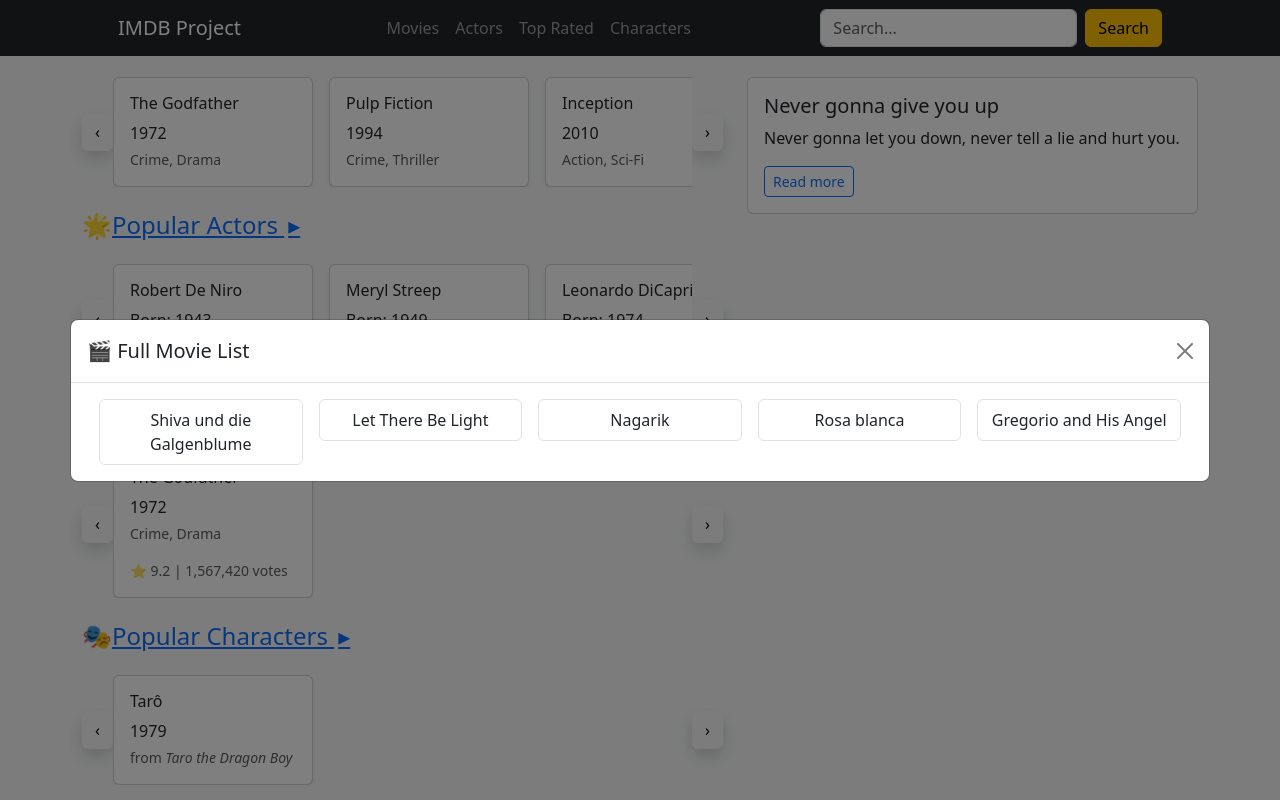
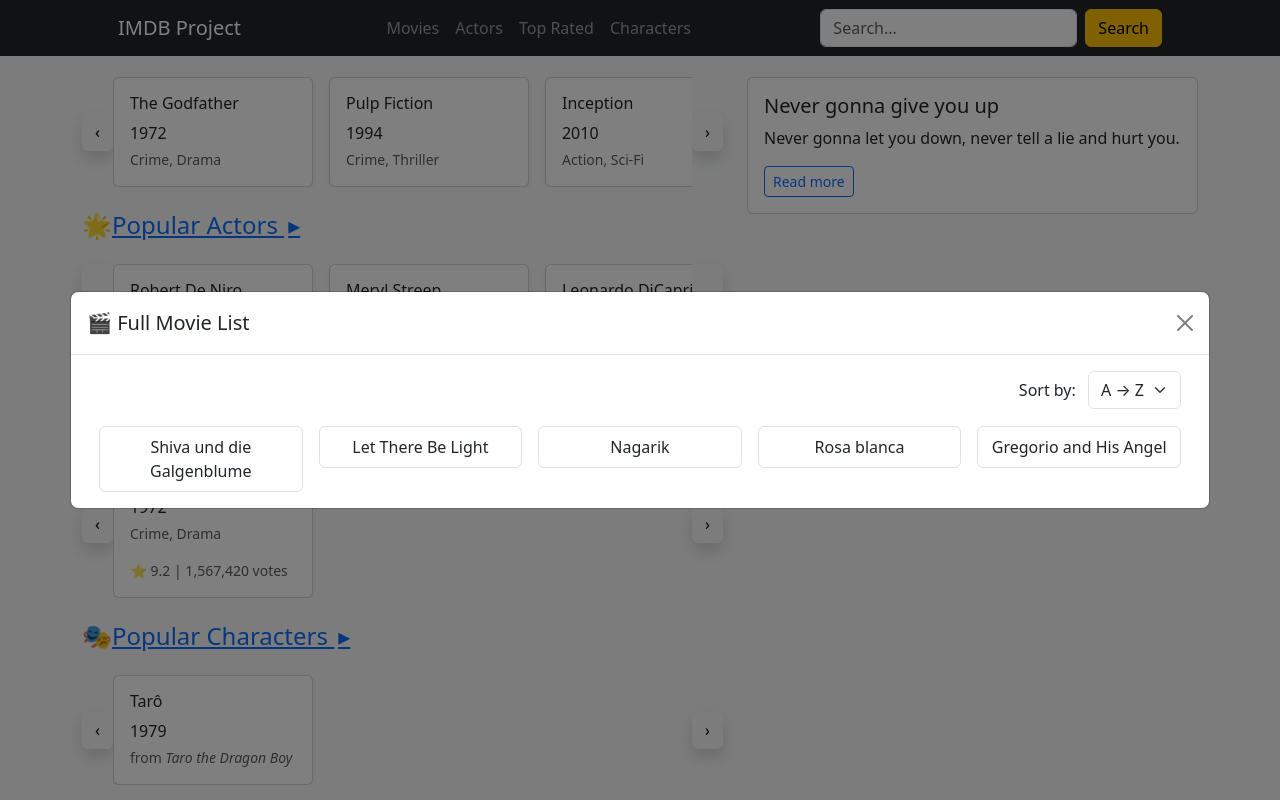
Before and after one commit to Michaellww/IMDB-group-project, a PHP site: page / in a window 1280 px wide, after a click that opens the changed part. Run offline with PHP 8.4, Linux system fonts and the light colour scheme.

Commit message:
Sorting out Movie lists. Working on director names currently.

```diff
--- a/Skeleton/imdb-php/PHP/index.php
+++ b/Skeleton/imdb-php/PHP/index.php
@@ -90,6 +90,7 @@
                         </div>
                     </div>
                     <!-- Add this anywhere near the end of <body> -->
+                    <!-- Full Movie List Modal -->
                     <div class="modal fade" id="allMoviesModal" tabindex="-1" aria-labelledby="allMoviesLabel" aria-hidden="true">
                         <div class="modal-dialog modal-xl modal-dialog-centered">
                             <div class="modal-content">
@@ -99,14 +100,23 @@
                                 </div>
                                 <div class="modal-body">
                                     <div class="container">
-                                        <div class="row row-cols-1 row-cols-sm-2 row-cols-md-3 row-cols-lg-5 g-3">
-                                            <!-- Example movie title -->
+                                        <!-- Sort Dropdown -->
+                                        <div class="mb-3 text-end">
+                                            <label for="sortMovies" class="form-label me-2">Sort by:</label>
+                                            <select id="sortMovies" class="form-select d-inline-block w-auto">
+                                                <option value="asc">A → Z</option>
+                                                <option value="desc">Z → A</option>
+                                            </select>
+                                        </div>
+
+                                        <!-- Movie Titles Grid -->
+                                        <div id="movieListContainer" class="row row-cols-1 row-cols-sm-2 row-cols-md-3 row-cols-lg-5 g-3">
                                             <div class="col"><div class="p-2 border rounded text-center">Shiva und die Galgenblume</div></div>
                                             <div class="col"><div class="p-2 border rounded text-center">Let There Be Light</div></div>
                                             <div class="col"><div class="p-2 border rounded text-center">Nagarik</div></div>
                                             <div class="col"><div class="p-2 border rounded text-center">Rosa blanca</div></div>
                                             <div class="col"><div class="p-2 border rounded text-center">Gregorio and His Angel</div></div>
-                                            <!-- Repeat div.col for each title -->
+                                            <!-- Add more movie titles here as needed -->
                                         </div>
                                     </div>
                                 </div>
@@ -124,7 +134,7 @@
                     </h4>
 
                     <div class="position-relative scroll-hover-wrapper">
-                        <div class="d-flex align-items-center justify-content-center">
+                        <div class="d-flex align-items-stretch justify-content-center">
                             <button class="scroll-arrow btn btn-light shadow" onclick="scrollPane('movie-results-actors', -1)">
                                 &lsaquo;
                             </button>
@@ -161,6 +171,7 @@
                         </div>
                     </div>
                     <!-- Add this anywhere near the end of <body> -->
+                    <!-- Full Movie List Modal -->
                     <div class="modal fade" id="allMoviesModal" tabindex="-1" aria-labelledby="allMoviesLabel" aria-hidden="true">
                         <div class="modal-dialog modal-xl modal-dialog-centered">
                             <div class="modal-content">
@@ -170,14 +181,23 @@
                                 </div>
                                 <div class="modal-body">
                                     <div class="container">
-                                        <div class="row row-cols-1 row-cols-sm-2 row-cols-md-3 row-cols-lg-5 g-3">
-                                            <!-- Example movie title -->
+                                        <!-- Sort Dropdown -->
+                                        <div class="mb-3 text-end">
+                                            <label for="sortMovies" class="form-label me-2">Sort by:</label>
+                                            <select id="sortMovies" class="form-select d-inline-block w-auto">
+                                                <option value="asc">A → Z</option>
+                                                <option value="desc">Z → A</option>
+                                            </select>
+                                        </div>
+
+                                        <!-- Movie Titles Grid -->
+                                        <div id="movieListContainer" class="row row-cols-1 row-cols-sm-2 row-cols-md-3 row-cols-lg-5 g-3">
                                             <div class="col"><div class="p-2 border rounded text-center">Shiva und die Galgenblume</div></div>
                                             <div class="col"><div class="p-2 border rounded text-center">Let There Be Light</div></div>
                                             <div class="col"><div class="p-2 border rounded text-center">Nagarik</div></div>
                                             <div class="col"><div class="p-2 border rounded text-center">Rosa blanca</div></div>
                                             <div class="col"><div class="p-2 border rounded text-center">Gregorio and His Angel</div></div>
-                                            <!-- Repeat div.col for each title -->
+                                            <!-- Add more movie titles here as needed -->
                                         </div>
                                     </div>
                                 </div>
```
Also changed, not shown: Skeleton/imdb-php/js/home.js (+22 -0 lines).
